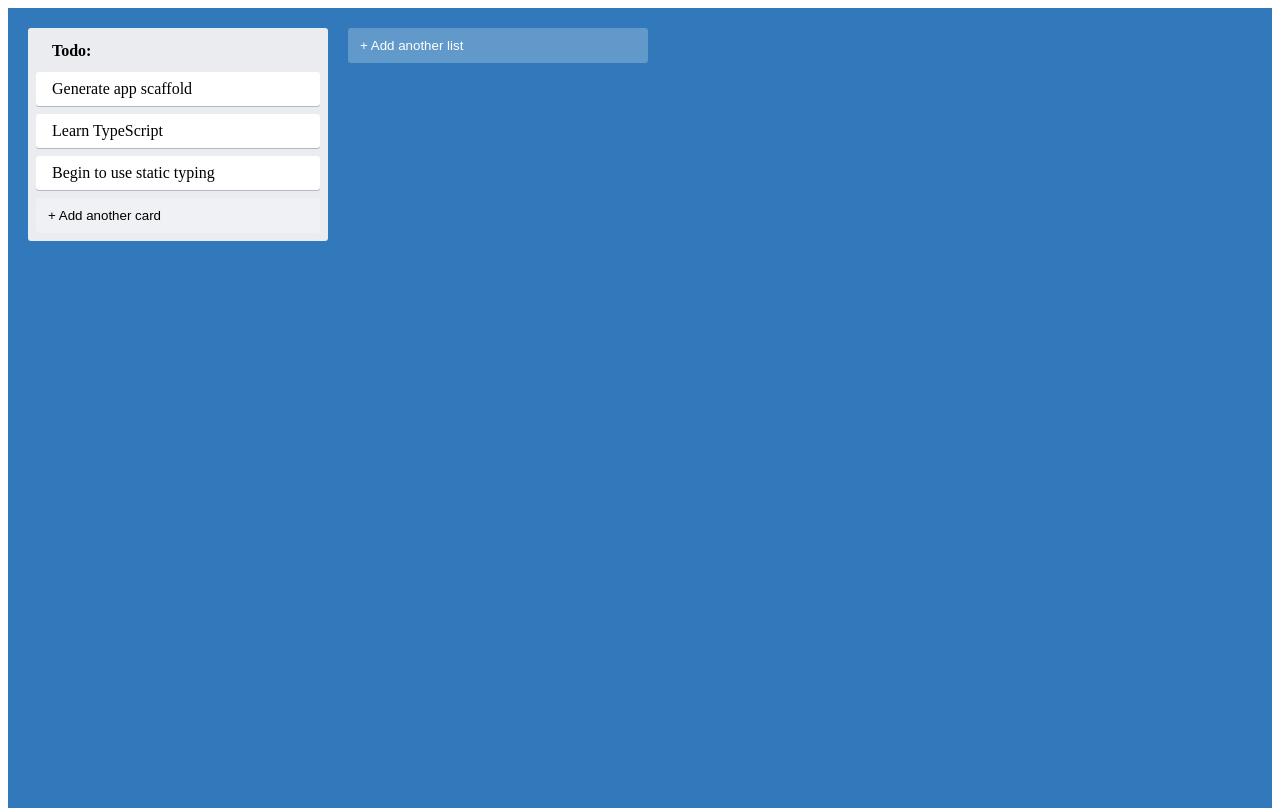
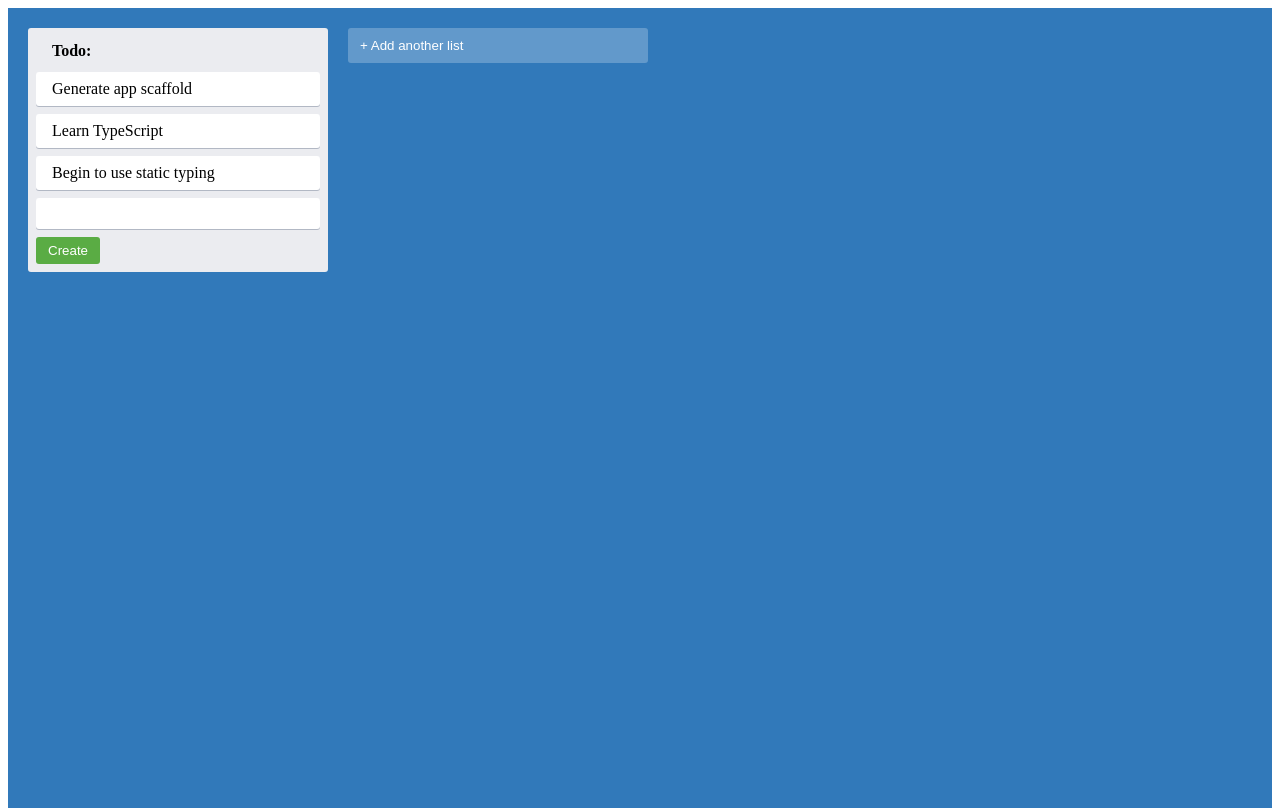
Before and after one commit to nantedev/kanban, a React (Vite) app: page / in a window 1280 px wide. Both pictures are taken after a click on the button "+ Add another card". Built offline with nearby package versions, Linux system fonts and the light colour scheme.

Commit message:
✨ ADDNEWITEM : show NewItemForm on click

```diff
--- a/src/AddNewItem.tsx
+++ b/src/AddNewItem.tsx
@@ -1,5 +1,6 @@
 import { useState } from "react"
 import { AddItemButton } from "./styles"
+import { NewItemForm } from "./NewItemForm"
 
 type AddNewItemType = {
     onAdd(text: string): void
@@ -11,7 +12,16 @@
    const [showForm, setShowForm] = useState(false)
    const {onAdd, toggleButtonText, dark} = props
 
-   if (showForm) {}
+   if (showForm) {
+         return (
+           <NewItemForm
+             onAdd={(text) => {
+               onAdd(text)
+                  setShowForm(false)
+                }}
+              />
+            )
+   }
 
     return (
     <AddItemButton dark={dark} onClick={() => setShowForm(true)}>
--- /dev/null
+++ b/src/NewItemForm.tsx
@@ -0,0 +1,21 @@
+import { useState } from "react"
+import { NewItemFormContainer, NewItemButton, NewItemInput} from "./styles"
+
+type NewItemFormType = {
+    onAdd(text: string): void;
+}
+
+export const NewItemForm = ({ onAdd }: NewItemFormType) => {
+    const [text, setText] = useState("")
+    return (
+            <NewItemFormContainer>
+                 <NewItemInput
+                    value={text}
+                     onChange={(e) => setText(e.target.value)}
+                />
+            <NewItemButton onClick={() => onAdd(text)}>
+                Create
+            </NewItemButton>
+            </NewItemFormContainer>
+    )
+}
--- a/src/styles.ts
+++ b/src/styles.ts
@@ -53,3 +53,29 @@
      background-color: #ffffff52;
    }
  `
+
+export const NewItemFormContainer = styled.div`
+      max-width: 300px;
+      display: flex;
+      flex-direction: column;
+      width: 100%;
+      align-items: flex-start;
+`
+export const NewItemButton = styled.button`
+  background-color: #5aac44;
+  border-radius: 3px;
+  border: none;
+  box-shadow: none;
+  color: #fff;
+  padding: 6px 12px;
+  text-align: center;
+`
+
+export const NewItemInput = styled.input`
+  border-radius: 3px;
+  border: none;
+  box-shadow: #091e4240 0px 1px 0px 0px;
+  margin-bottom: 0.5rem;
+  padding: 0.5rem 1rem;
+  width: 100%;
+`
```
